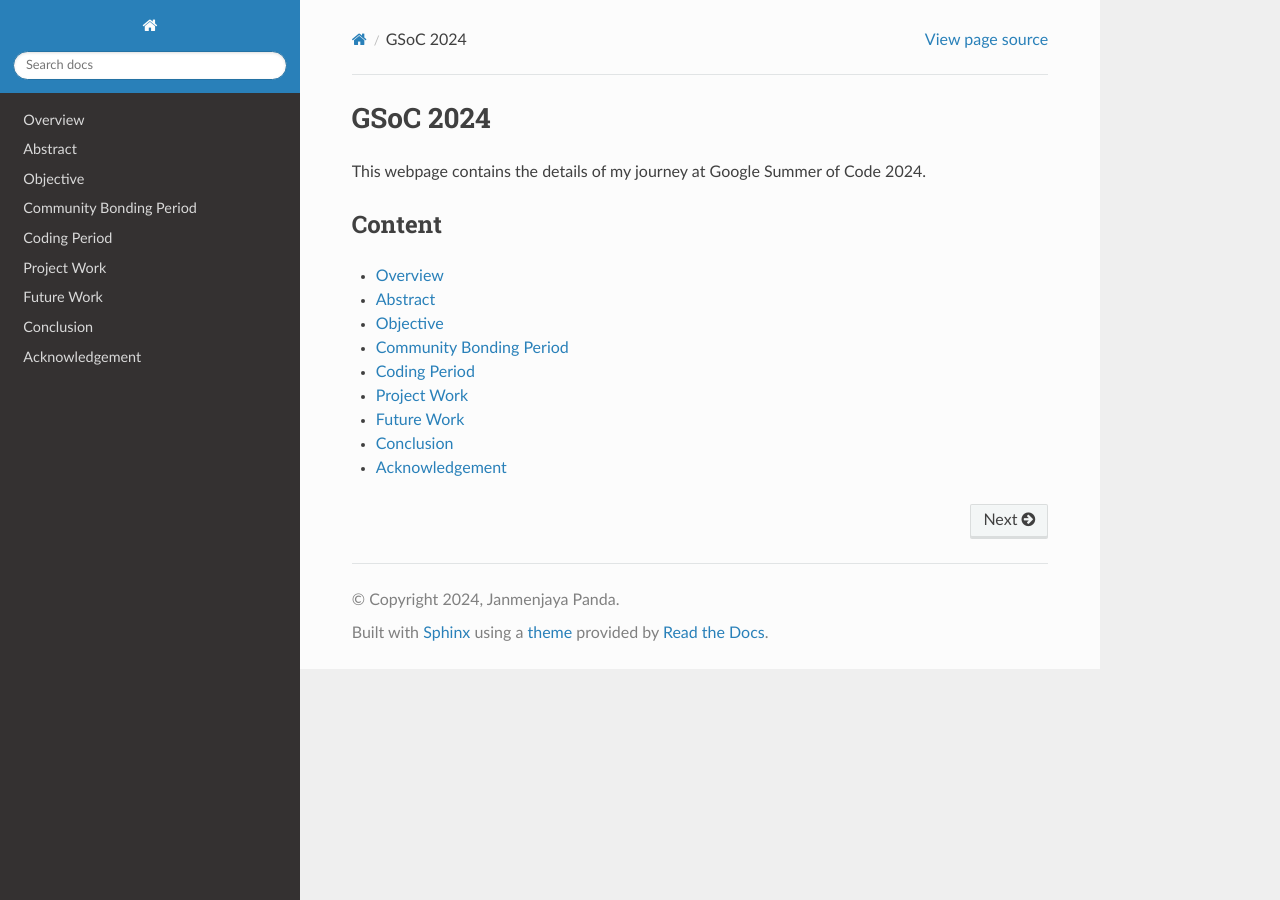
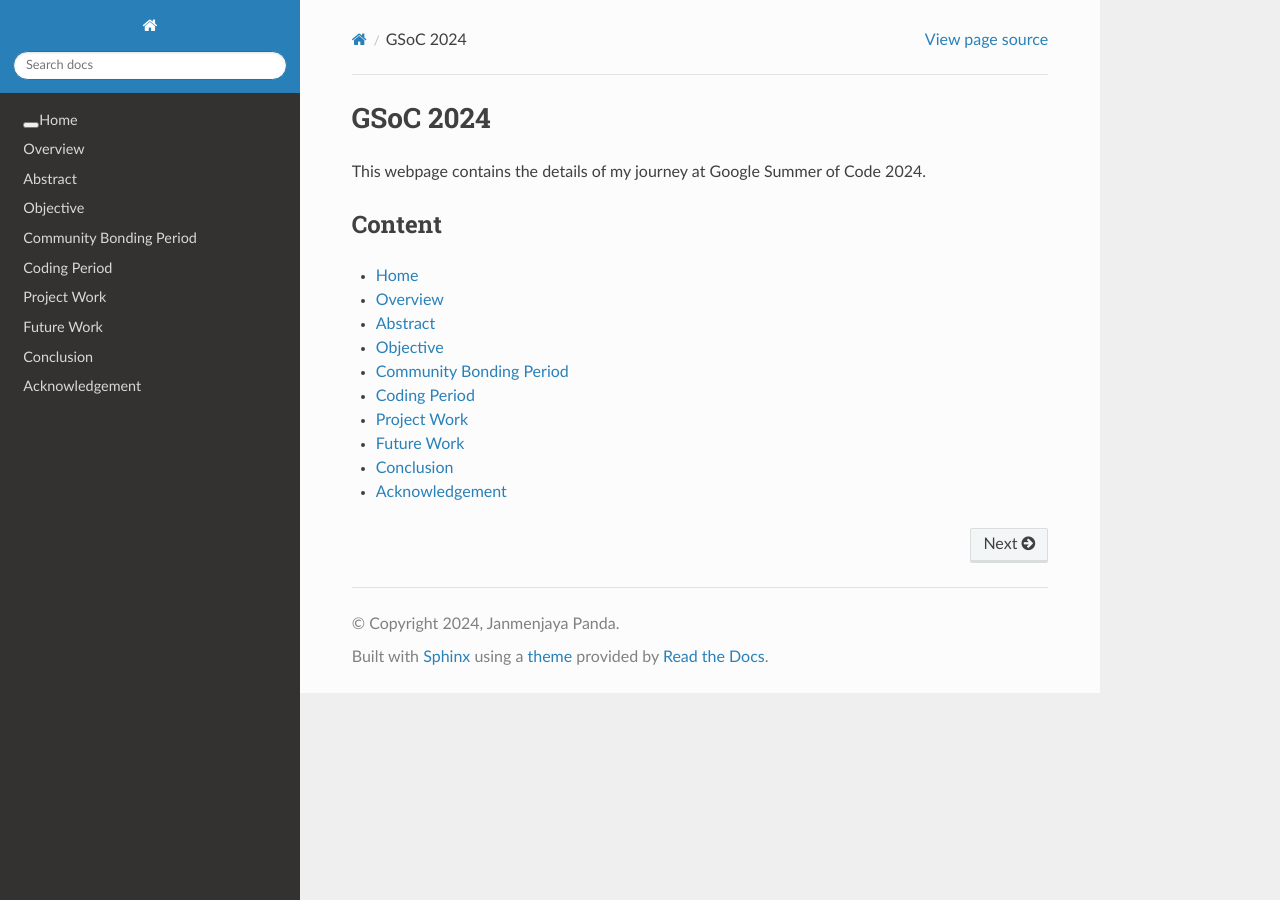
Before and after one commit to janmenjayap/GSoC-2024, a Sphinx documentation site: the page built from docs/index.rst, in a window 1280 px wide. Built offline with Sphinx 7.4.7 and the Read the Docs theme 3.1.0, drawn with Linux system fonts in a browser that asks for light colours.

Commit message:
added _Home

```diff
--- /dev/null
+++ b/docs/_templates/layout.html
@@ -0,0 +1,6 @@
+{% extends "!layout.html" %}
+
+  {% block menu %}
+    <a href="index.html">Home</a>
+    {{ super() }}
+  {% endblock %}
--- a/docs/index.rst
+++ b/docs/index.rst
@@ -1,3 +1,5 @@
+.. _home:
+
 .. GSoC documentation master file, created by
    sphinx-quickstart on Sun Nov  3 11:48:31 2024.
    You can adapt this file completely to your liking, but it should at least
@@ -11,6 +13,7 @@
 Content
 --------
 
+* :ref:`Home <home>`
 * :ref:`Overview <overview>`
 * :ref:`Abstract <abstract>`
 * :ref:`Objective <objective>`
```
